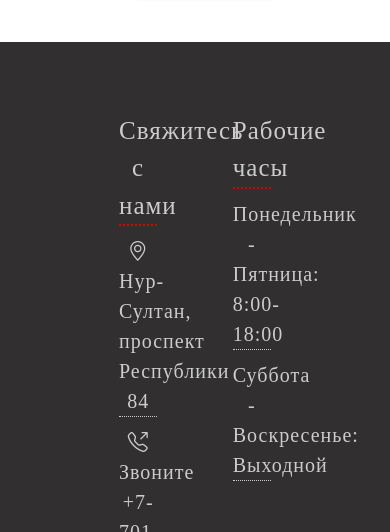
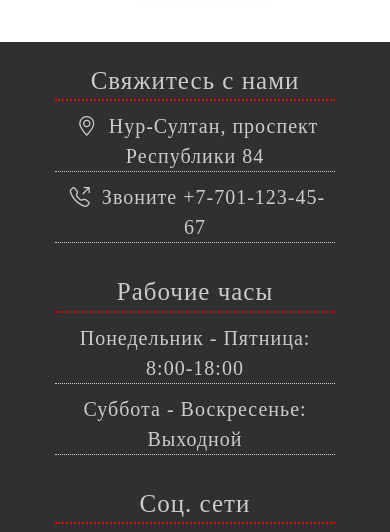
Before and after one commit to TerraNova4697/airbag-center, a plain HTML site: page index.html in a window 390 px wide. Shown: the part 6862-7394 px from the top of the page. Drawn offline with nearby package versions, Linux system fonts and the light colour scheme; a web font is replaced by a local one.

Commit message:
footer now responsive

```diff
--- a/css/style.css
+++ b/css/style.css
@@ -170,7 +170,7 @@ p {
 }
 
 @media (max-width: 1400px) {
-    .service-section .service-content, .flexbox-section .workflow-section {
+    .service-section .service-content, .flexbox-section .workflow-section, .footer__content {
         width: 75% !important;
     }
 }
@@ -185,13 +185,13 @@ p {
     .slide__container {
         width: 900px !important;
     }
-    .service-section .service-content, .flexbox-section .workflow-section {
+    .service-section .service-content, .flexbox-section .workflow-section, .footer__content {
         width: 80% !important;
     }
 }
 
 @media (max-width: 1200px) {
-    .service-section .service-content, .flexbox-section .workflow-section {
+    .service-section .service-content, .flexbox-section .workflow-section, .footer__content {
         width: 85% !important;
     }
 }
@@ -203,7 +203,7 @@ p {
     .slide__container {
         width: 700px !important;
     }
-    .service-section .service-content, .flexbox-section .workflow-section {
+    .service-section .service-content, .flexbox-section .workflow-section, .footer__content {
         width: 90% !important;
     }
 }
@@ -239,7 +239,7 @@ p {
     .workflow-section {
         width: 90% !important;
     }
-    .service-section .service-content, .flexbox-section .workflow-section {
+    .service-section .service-content, .flexbox-section .workflow-section, .footer__content {
         width: 95% !important;
     }
 }
@@ -252,7 +252,7 @@ p {
         width: 75% !important;
         margin: 5rem auto !important;
     }
-    .service-section .service-content, .flexbox-section .workflow-section {
+    .service-section .service-content, .flexbox-section .workflow-section, .footer__content {
         width: 100% !important;
     }
 }
@@ -308,6 +308,11 @@ p {
     .service-card {
         width: 40% !important;
     }
+    .footer__section {
+        width: 40%  !important;
+        margin: 0 2.5rem !important;
+        padding: 1rem 1rem !important;
+    }
 }
 
 @media (max-width: 804px) {
@@ -352,6 +357,11 @@ p {
     }
     .workflow-section .flex2row_image {
         width: 65% !important
+    }
+    .footer__section {
+        width: 100%  !important;
+        margin: 0 2.5rem !important;
+        padding: 1rem 1rem !important;
     }
 }
 
```
